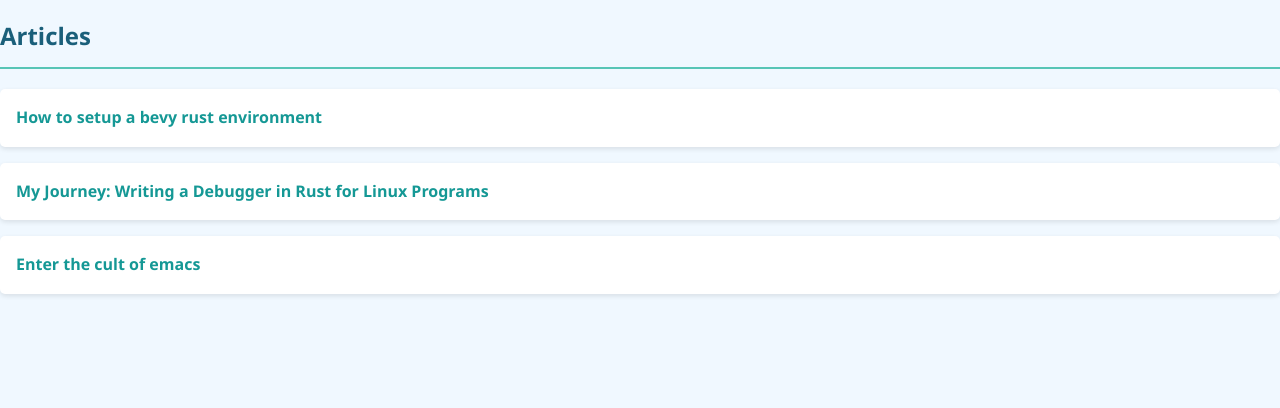
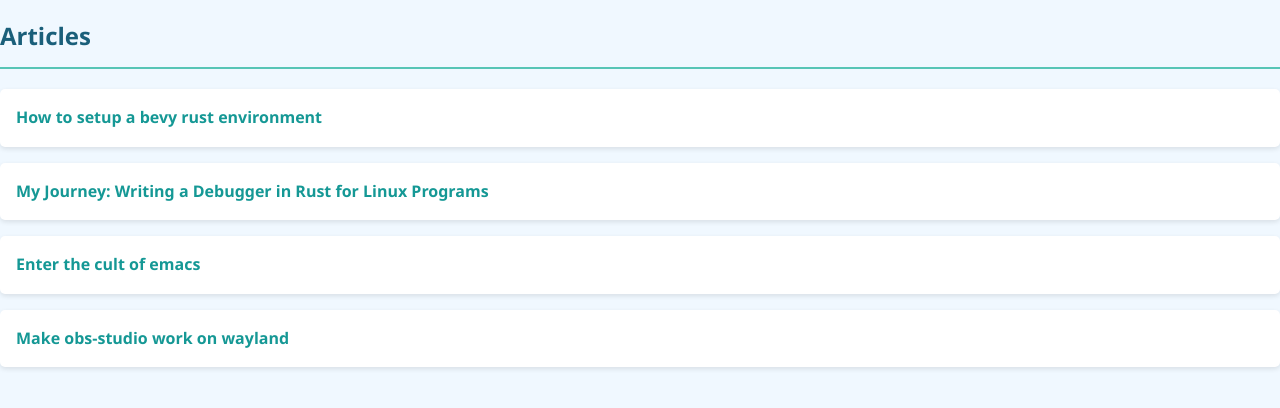
Before and after one commit to SamuelVanie/potential-journey, a plain HTML site: page index.html in a window 1280 px wide. Shown: the part 96-504 px from the top of the page. Drawn offline with Linux system fonts and the light colour scheme.

Commit message:
feat: add documentation about obs-studio on wayland

```diff
--- a/index.html
+++ b/index.html
@@ -89,6 +89,7 @@
       </li>
       <!-- Add more articles here as you write them -->
       <li><a href="using-emacs.html">Enter the cult of emacs</a></li>
+      <li><a href="obs-studio-wayland.html">Make obs-studio work on wayland</a></ul>
     </ul>
   </body>
 </html>
```
Also changed, not shown: 1 other file.
